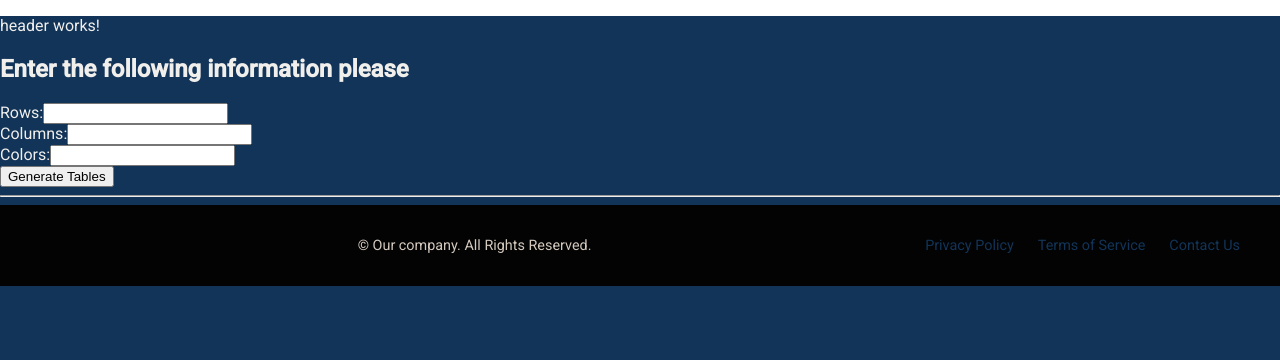
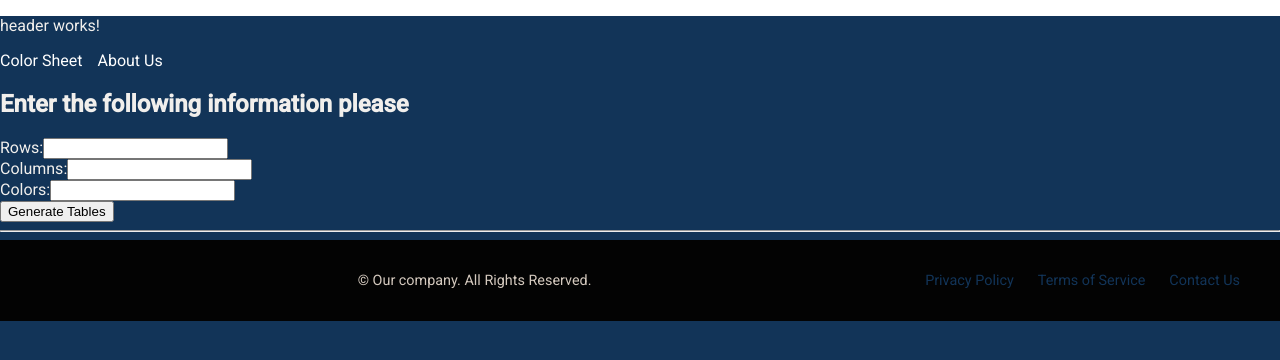
Before and after one commit to ethanfantl/Color-coordinate-website, an Angular app in the folder team-project/: page / in a window 1280 px wide. Shown: the top 360 px of the page. Built offline with nearby package versions, Linux system fonts and the light colour scheme.

Commit message:
Created and styled simple navbar

```diff
--- a/team-project/angular.json
+++ b/team-project/angular.json
@@ -95,5 +95,8 @@
         }
       }
     }
+  },
+  "cli": {
+    "analytics": "97310a58-04f3-4338-ba59-15861e4ed6da"
   }
 }
--- a/team-project/src/app/app.component.html
+++ b/team-project/src/app/app.component.html
@@ -1,5 +1,6 @@
 <body>
 <app-header></app-header>
+<app-navbar></app-navbar>
 <main>
   <router-outlet></router-outlet>
 </main>
--- a/team-project/src/app/app.component.ts
+++ b/team-project/src/app/app.component.ts
@@ -1,12 +1,13 @@
 import { Component } from '@angular/core';
 import { RouterOutlet } from '@angular/router';
 import { HeaderComponent } from './layout/header/header.component';
+import { NavbarComponent } from './layout/navbar/navbar.component';
 import { FooterComponent } from './layout/footer/footer.component';
 
 @Component({
   selector: 'app-root',
   standalone: true,
-  imports: [RouterOutlet, HeaderComponent, FooterComponent],
+  imports: [RouterOutlet, HeaderComponent, NavbarComponent, FooterComponent],
   templateUrl: './app.component.html',
   styleUrl: './app.component.css'
 })
--- /dev/null
+++ b/team-project/src/app/layout/navbar/navbar.component.css
@@ -0,0 +1,9 @@
+.navbar a {
+    text-decoration: none;
+    color: white;
+    margin-right: 15px;
+}
+.navbar a:hover {
+    color: #030303;
+    font-weight: bold;
+}
--- /dev/null
+++ b/team-project/src/app/layout/navbar/navbar.component.html
@@ -0,0 +1,4 @@
+<div class="navbar">
+    <a class="active" href="#">Color Sheet</a>
+    <a class="navelm" href="./about">About Us</a>
+</div>
```
Also changed, not shown: team-project/src/app/layout/navbar/navbar.component.ts (added, +11 -0 lines), 1 other file (tests, documents, lock files or other folders).
